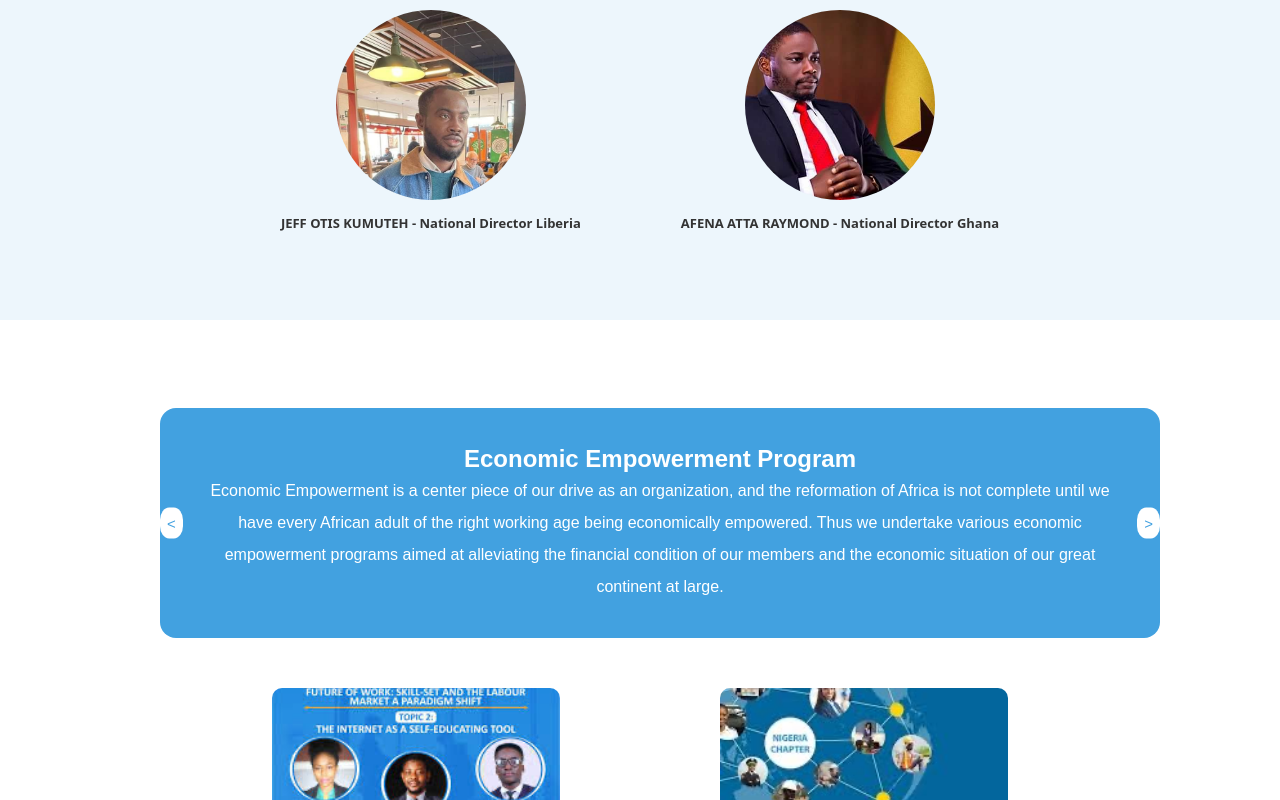
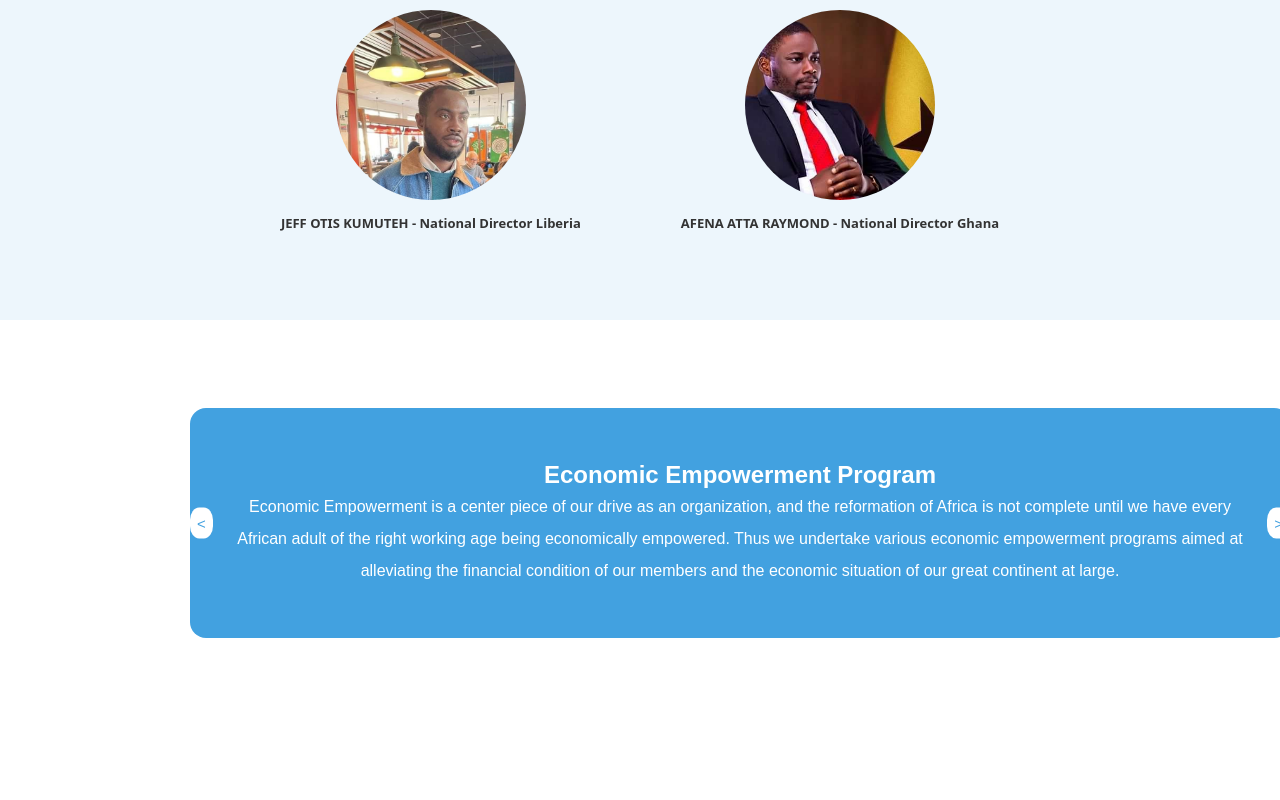
Before and after one commit to Iydeejames/Raised-Initiative-website, a React (Create React App) app: page / in a window 1280 px wide. Shown: the part 2000-2800 px from the top of the page. Built offline with nearby package versions, Linux system fonts and the light colour scheme.

Commit message:
New features

```diff
--- a/src/App.css
+++ b/src/App.css
@@ -346,24 +346,26 @@ span.navbar-text {
 /* Program Section */
 
 .program-section {
-  height: 90vh;
+  height: 120vh;
   background-color: #fff;
   display: flex;
   flex-wrap: wrap;
   justify-content: space-between;
-  padding: 0 17rem; /* Adds space at the top and bottom of the section */
-
+  padding: 4rem 6rem; /* Adds space at the top and bottom of the section */
 }
 
 .program-card {
-  top: 2rem;
-  width: calc(24% - 0.2rem); /* Four cards on each line with space between them */
-  height: 14rem;
+  margin-top: 3rem;
+  width: 20%; /* Four cards on each line with space between them */
+  height: 18rem;
   overflow: hidden;
   position: relative;
-  border-radius: 10px;
-  margin: 0 0 -1rem 0;
   transition: transform 0.9s ease;
+  box-shadow: 0.3rem 0.3rem 0.1rem #ffffff, 0.5rem 0.5rem 0.1rem
+  #a2e946, 0.7rem 0.7rem 0.1rem #297ce9, 0.9rem 0.9rem 0.1rem
+   #29a3e965, 1.1rem 1.1rem 0.1rem #463737;
+   transition: all 0.5s;
+   margin: 4rem 1rem;
 }
 
 
@@ -450,7 +452,7 @@ body.modal-open {
 /*End of Program Section */
 
 
-/* Responsive Styles */
+/* Responsive Styles
 @media only screen and (max-width: 1300px) {
   .navbar-nav {
     justify-content: center;
@@ -703,12 +705,10 @@ body.modal-open {
     .hero-content {
       font-size: 1.2rem;
       top: 17rem;
-
     }
 
     .hero-text h1 {
       font-size: 4rem;
-      left: 29rem;
     }
 
     .hero-text p {
@@ -786,4 +786,4 @@ body.modal-open {
     }
 
   }
-}
+} */
```
